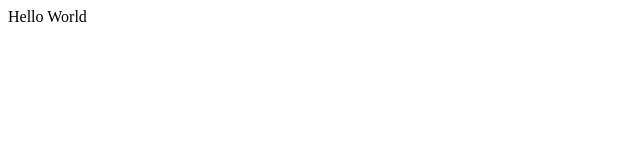
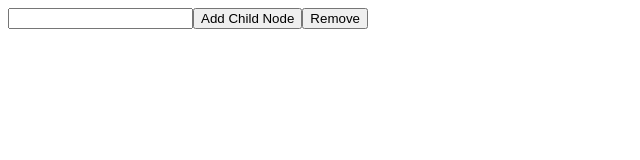
Before and after one commit to d46/redux-tree, a React app: page / in a window 1280 px wide. Shown: the whole page, without its empty margins (0-640 px from the left). Built offline with nearby package versions, Linux system fonts and the light colour scheme.

Commit message:
created ADD_CHILD_NODE dispatcher

```diff
--- a/public/index.html
+++ b/public/index.html
@@ -8,6 +8,11 @@
     <title>React Tree View Challange</title>
 </head>
 <body>
+<style>
+    .node-container{
+
+    }
+</style>
 <div id="root"></div>
 </body>
 </html>
--- a/src/containers/Node.js
+++ b/src/containers/Node.js
@@ -1,11 +1,17 @@
 import React from 'react'
-import { Component } from 'react';
+import {Component} from 'react';
 
-class Node extends Component{
-    render(){
-        return(
-            <div>
-                Hello World
+class Node extends Component {
+
+    render() {
+        let {
+            addChildNode,
+        } = this.props;
+        return (
+            <div className="node-container">
+                <input type="text" />
+                <button onClick={ ()=>{ addChildNode() } }> Add Child Node</button>
+                <button> Remove</button>
             </div>
         )
     }
--- a/src/index.js
+++ b/src/index.js
@@ -1,8 +1,21 @@
 import React from 'react'
-import { render } from 'react-dom';
+import ReactDOM from 'react-dom';
 import Node from './containers/Node';
+import {Provider} from 'react-redux'
+import store from './store';
+import {ADD_CHILD_NODE} from './symbols';
 
-render(
-   <Node/>,
-    window.root
-)
+const render = () => {
+    ReactDOM.render(
+        <Provider store={store}>
+            <Node
+                addChildNode={(nodeId) => {
+                    store.dispatch({type: ADD_CHILD_NODE, nodeId})
+                }}
+            />
+        </Provider>,
+        window.root
+    )
+};
+render();
+store.subscribe(render);
--- a/src/reducers/index.js
+++ b/src/reducers/index.js
@@ -0,0 +1,12 @@
+import {
+    ADD_CHILD_NODE
+} from '../symbols';
+const node = (state, action) => {
+    switch (action.type) {
+        case ADD_CHILD_NODE:
+        default:
+            return state;
+    }
+};
+
+export default node;
--- a/src/store/index.js
+++ b/src/store/index.js
@@ -0,0 +1,4 @@
+import { createStore } from 'redux'
+import reducers from '../reducers';
+
+export default createStore(reducers);
--- /dev/null
+++ b/src/symbols/index.js
@@ -0,0 +1 @@
+export const ADD_CHILD_NODE = ('ADD_CHILD_NODE');
```
Also changed, not shown: src/actions/index.js (+8 -0 lines).
